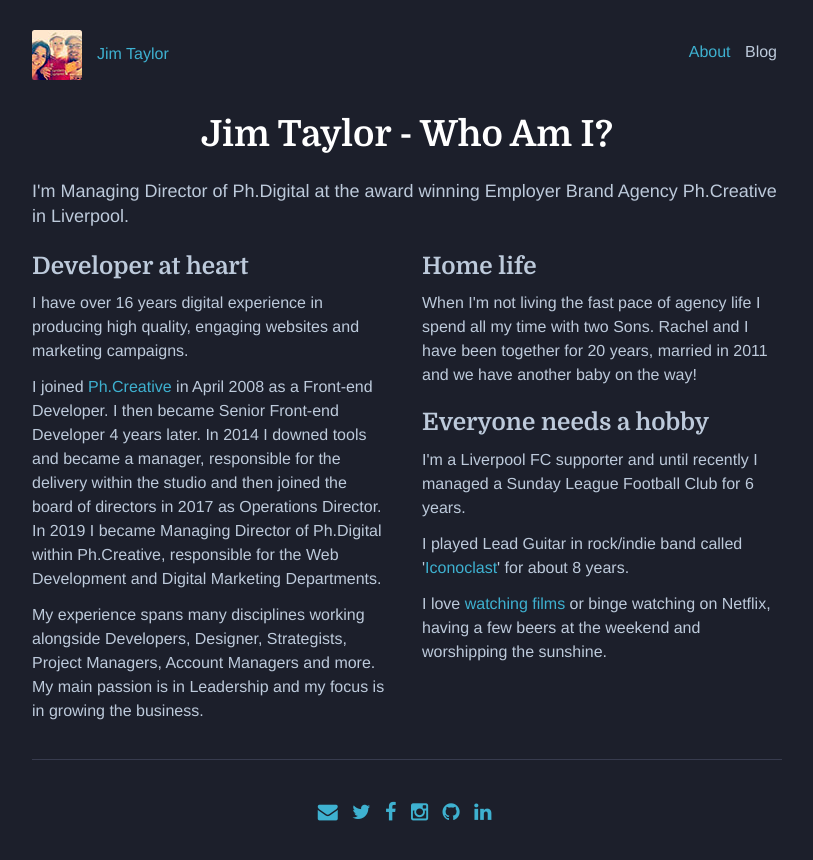
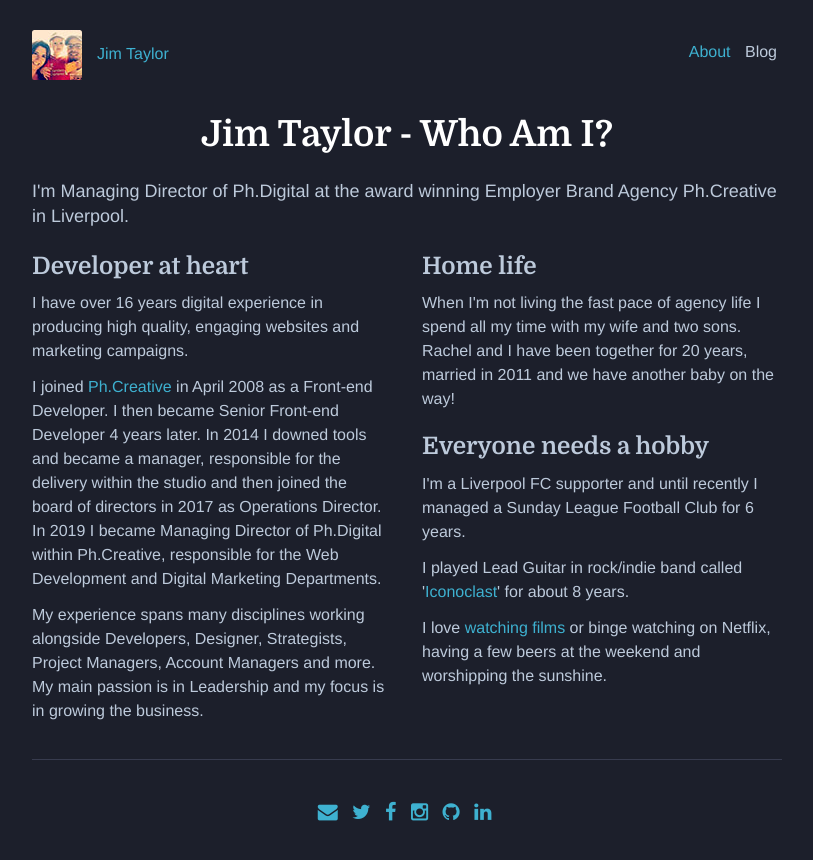
Before and after one commit to iamjimtaylor/iamjimtaylor, a Jekyll site: the page built from about/index.md, in a window 1280 px wide. Shown: the top 860 px of the page, without its empty margins (233-1046 px from the left). Built offline with Jekyll 4.4.1, drawn with Linux system fonts in a browser that asks for light colours; comment, search, counter and statistics services are not loaded.

Commit message:
Update index.md

```diff
--- a/about/index.md
+++ b/about/index.md
@@ -16,7 +16,7 @@ excerpt: "Jim Taylor. I have over 8 years digital agency experience in producing
       </div>
       <div class="col-md-6">
         <h3>Home life</h3>
-        <p>When I'm not living the fast pace of agency life I spend all my time with  two Sons. Rachel and I have been together for 20 years, married in 2011 and we have another baby on the way!</p>
+        <p>When I'm not living the fast pace of agency life I spend all my time with my wife and two sons. Rachel and I have been together for 20 years, married in 2011 and we have another baby on the way!</p>
         <h3>Everyone needs a hobby</h3>
         <p>I'm a Liverpool FC supporter and until recently I managed a Sunday League Football Club for 6 years.</p>
         <p>I played Lead Guitar in rock/indie band called '<a href="https://soundcloud.com/user-466017660/sets/the-boot-estate" target="_blank">Iconoclast</a>' for about 8 years.</p>
```
